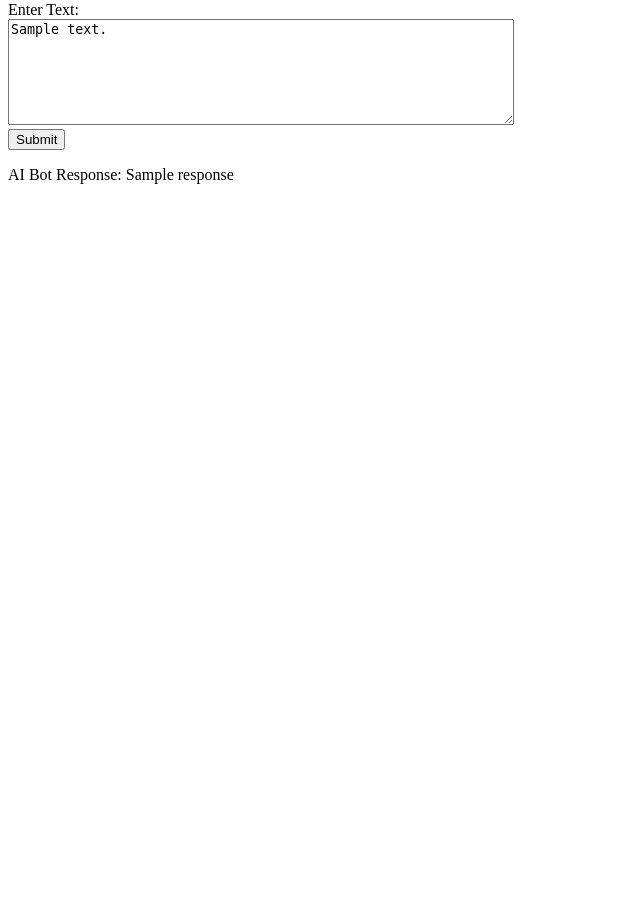
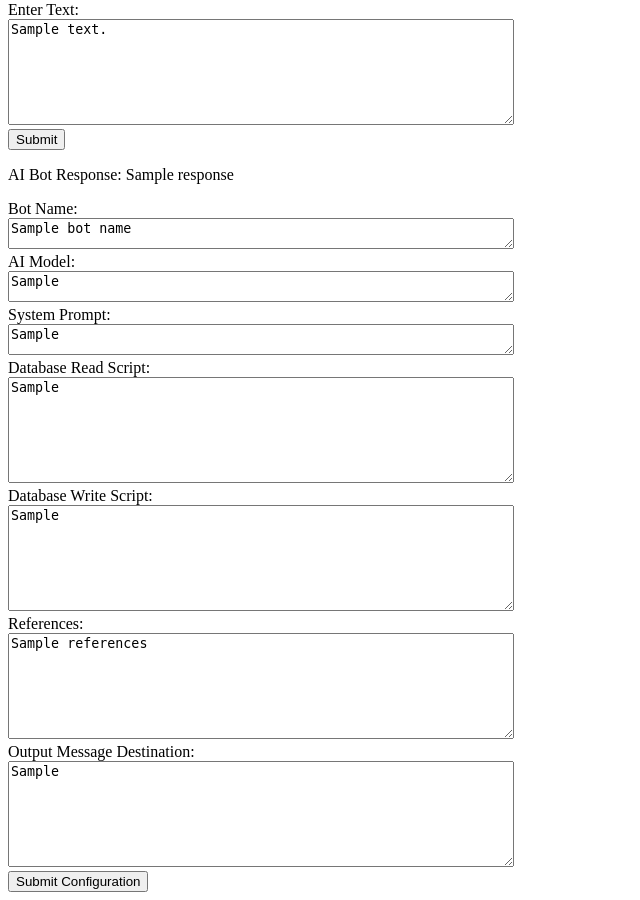
Before and after one commit to stuarth-afk/AI_Project_1, a Flask app: template templates/page_2.html in a window 1280 px wide. Shown: the part 137-1037 px from the top of the page, without its empty margins (0-640 px from the left). Before the commit the page ends 321 px from the top, so only its background shows below. Run offline with Flask 3, Linux system fonts and the light colour scheme; the template is opened without the code that fills it: most values are stand-ins (such as "Sample title", 1, 10 or a date in 2020).

Commit message:
Update page_2.html

```diff
--- a/templates/page_2.html
+++ b/templates/page_2.html
@@ -16,5 +16,32 @@
 
 <p>AI Bot Response: {{ response }}</p>
 
+
+<form action="/submit_config" method="post">
+  <label for="bot_name">Bot Name:</label><br>
+  <textarea id="text" name="text" style="width: 500px; height: 25px;">{{ bot_name }}</textarea><br>
+
+  <label for="ai_model">AI Model:</label><br>
+  <textarea id="text" name="text" style="width: 500px; height: 25px;">{{ ai_model }}</textarea><br>
+
+  <label for="system_prompt">System Prompt:</label><br>
+  <textarea id="text" name="text" style="width: 500px; height: 25px;">{{ system_prompt }}</textarea><br>
+
+  <label for="db_read_script">Database Read Script:</label><br>
+  <textarea id="text" name="text" style="width: 500px; height: 100px;">{{ db_read_script }}</textarea><br>
+
+  <label for="db_write_script">Database Write Script:</label><br>
+  <textarea id="text" name="text" style="width: 500px; height: 100px;">{{ db_write_script }}</textarea><br>
+
+  <label for="references">References:</label><br>
+  <textarea id="text" name="text" style="width: 500px; height: 100px;">{{ references }}</textarea><br>
+
+  <label for="output_destination">Output Message Destination:</label><br>
+  <textarea id="text" name="text" style="width: 500px; height: 100px;">{{ output_destination }}</textarea><br>
+
+  <input type="submit" value="Submit Configuration">
+</form>
+
+
 </body>
 </html>
```
